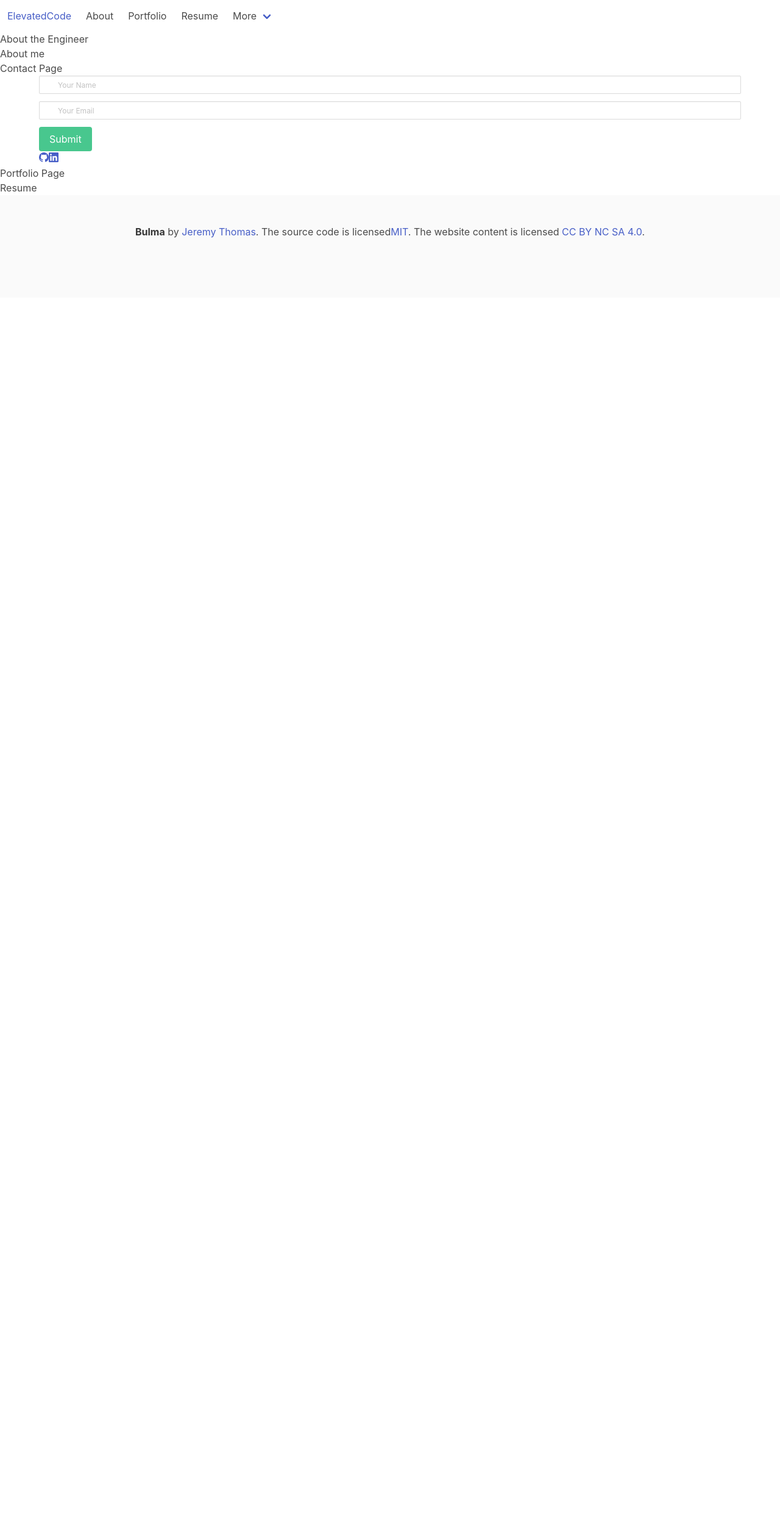
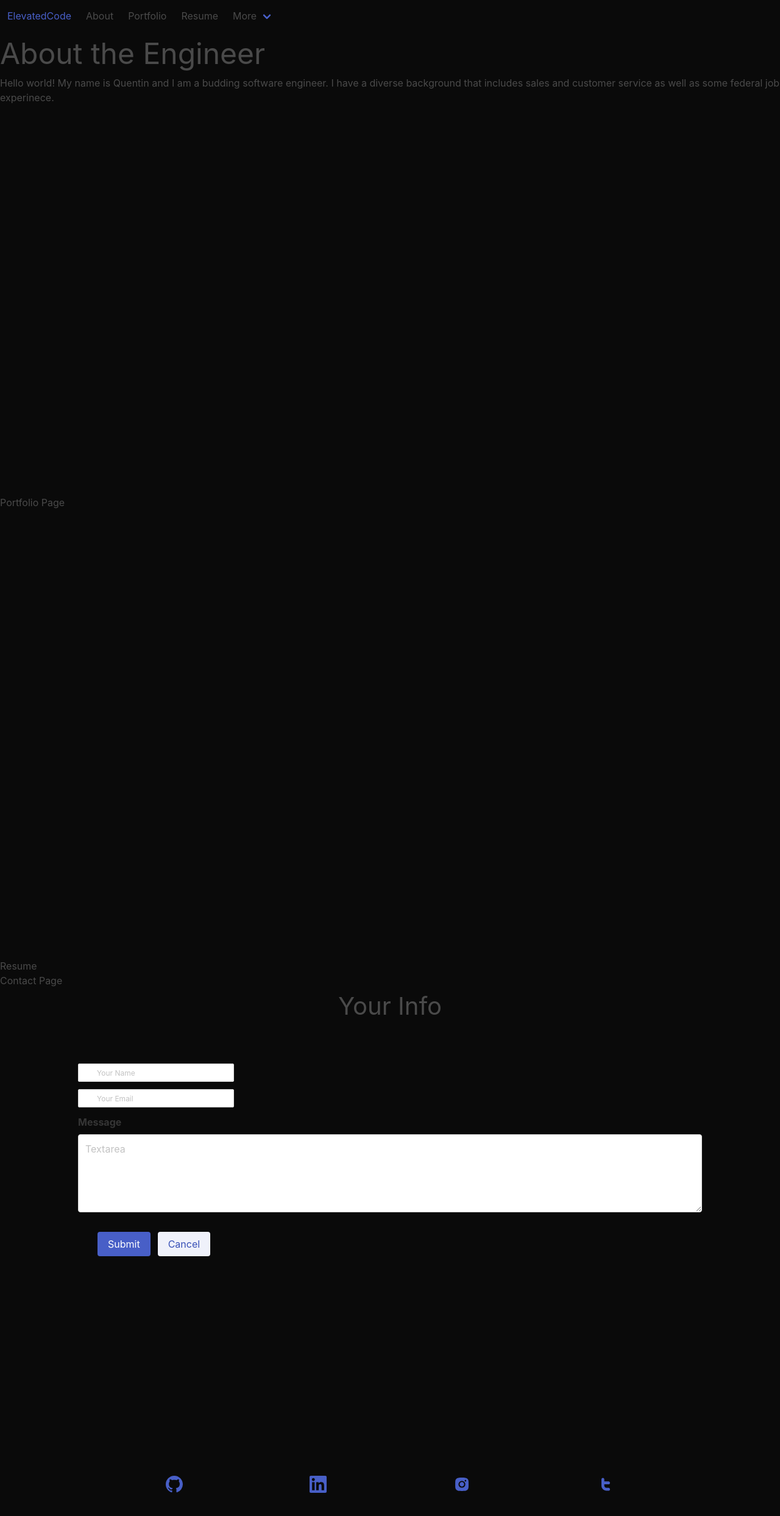
Before and after one commit to TheQuentinJones/MyPortfolio, a React (Create React App) app: page / in a window 1280 px wide. Shown: the top 2486 px of the page at 61% size. Before the commit the page ends 800 px from the top, so only its background shows below. Built offline with nearby package versions, Linux system fonts and the light colour scheme.

Commit message:
fixing it up

```diff
--- a/src/App.js
+++ b/src/App.js
@@ -4,23 +4,23 @@ import AboutMe from './pages/AboutMe'
 import Contact from './pages/Contact'
 import Portfolio from './pages/Portfolio'
 import Resume from './pages/Resume'
-import Footer from './components/Footer/Footer'
+import Footer from "./components/Footer/Footer";
 
 
 const App = () => {
 
 return (
 
-    <body>
+    <div className='has-background-black'>
         <Header />
         <div>
             <AboutMe />
-            <Contact />
             <Portfolio />
             <Resume />
+            <Contact />
         </div>
         <Footer />
-    </body>
+    </div>
 
 
     )
--- a/src/components/Footer/Footer.js
+++ b/src/components/Footer/Footer.js
@@ -1,16 +1,26 @@
-import 'bulma/css/bulma.min.css';
+import { GoMarkGithub } from 'react-icons/go';
+import { SiLinkedin } from 'react-icons/si'
+import { AiFillInstagram } from 'react-icons/ai'
+import { CgTwitter } from 'react-icons/cg'
 
 const Footer = () => {
 
     return (
 
-        <footer class="footer">
-            <div class="content has-text-centered">
-                <p>
-                    <strong>Bulma</strong> by <a href="https://jgthms.com">Jeremy Thomas</a>. The source code is licensed
-                    <a href="http://opensource.org/licenses/mit-license.php">MIT</a>. The website content
-                    is licensed <a href="http://creativecommons.org/licenses/by-nc-sa/4.0/">CC BY NC SA 4.0</a>.
-                </p>
+        <footer className="is-small" style={{ padding: '4rem'}}>
+            <div className='contact-links is-flex is-justify-content-space-evenly'>
+                <a href='https://www.github.com/TheQuentinJones'>
+                    <GoMarkGithub size={28} />
+                </a>
+                <a href='https://www.linkedin.com/in/therealtorque/'>
+                    <SiLinkedin size={28} />
+                </a>
+                <a href='https://www.instagram.com/realtor.que/'>
+                    <AiFillInstagram size={28} />
+                </a>
+                <a href='https://twitter.com/QueTheRealtor'>
+                    <CgTwitter size={28} />
+                </a>
             </div>
         </footer>
 
--- a/src/components/Header/Header.js
+++ b/src/components/Header/Header.js
@@ -1,10 +1,9 @@
-
-
 const Header = () => {
 
   return (
 
-    <nav class="navbar" role="navigation" aria-label="main navigation">
+
+    <nav class="navbar has-background-black hast-text-white" role="navigation" aria-label="main navigation">
       <div class="navbar-brand">
         <a class="navbar-item" href="#about">
           <p>Elevated<span>Code</span></p>
--- a/src/index.js
+++ b/src/index.js
@@ -3,4 +3,4 @@ import ReactDOM from 'react-dom';
 import App from './App';
 import 'bulma/css/bulma.min.css';
 
-ReactDOM.render(<App />, document.getElementById('root'));
+ReactDOM.render( <App />, document.getElementById('root'));
--- a/src/pages/AboutMe.js
+++ b/src/pages/AboutMe.js
@@ -2,11 +2,11 @@ import React from 'react';
 
 export default function AboutMe() {
   return (
-    <div>
-      <h1>About the Engineer</h1>
+    <div style={{ height: '95vh'}}>
+      <h1 className='is-size-1'>About the Engineer</h1>
 
       <p>
-        About me
+        Hello world! My name is Quentin and I am a budding software engineer. I have a diverse background that includes sales and customer service as well as some federal job experinece.
       </p>
     </div>
   );
--- a/src/pages/Contact.js
+++ b/src/pages/Contact.js
@@ -1,16 +1,15 @@
-import React from 'react';
-import { GoMarkGithub } from 'react-icons/go';
-import { SiLinkedin } from 'react-icons/si'
+export default function Contact() {
 
-export default function Contact() {
+
   return (
-    <div>
+    <div style={{ height: '95vh'}}>
       <h1>Contact Page</h1>
       <div className='container'>
-        <form>
+        <h1 className='is-size-2 has-text-centered'>Your Info</h1>
+        <form style={{ margin: '4rem',}}>
           <div className="field">
             <p className="control has-icons-left has-icons-right">
-              <input className="input is-small" type="name" placeholder="Your Name" />
+              <input className="input is-small" type="name" placeholder="Your Name" style={{ width: '20vw'}} />
               <span className="icon is-small is-left">
                 <i className="fas fa-envelope"></i>
               </span>
@@ -21,32 +20,29 @@ export default function Contact() {
           </div>
           <div className="field">
             <p className="control has-icons-left">
-              <input className="input is-small" type="email" placeholder="Your Email" />
+              <input className="input is-small" type="email" placeholder="Your Email" style={{ width: '20vw'}} />
               <span className="icon is-small is-left">
                 <i className="fas fa-envelope"></i>
               </span>
             </p>
           </div>
-          <div className="field">
-            <p className="control">
-              <button className="button is-success">
-                Submit
-              </button>
-            </p>
+          <div>
+          <div class="field">
+            <label class="label">Message</label>
+            <div class="control">
+              <textarea class="textarea" placeholder="Textarea"></textarea>
+            </div>
+          </div>
+          </div>
+          <div class="field is-grouped" style={{ margin: '2rem' }}>
+            <div class="control">
+              <button class="button is-link">Submit</button>
+            </div>
+            <div class="control">
+              <button class="button is-link is-light">Cancel</button>
+            </div>
           </div>
         </form>
-
-
-
-
-        <div className='contact-links '>
-          <a href='https://www.github.com/TheQuentinJones'>
-            <GoMarkGithub />
-          </a>
-          <a href='https://www.linkedin.com/in/therealtorque/'>
-            <SiLinkedin/>
-          </a>
-        </div>
       </div>
     </div>
   );
--- a/src/pages/Portfolio.js
+++ b/src/pages/Portfolio.js
@@ -2,7 +2,7 @@ import React from 'react';
 
 export default function Portfolio() {
   return (
-    <div>
+    <div style={{ height: '95vh'}}>
       <h1>Portfolio Page</h1>
 
     </div>
```
